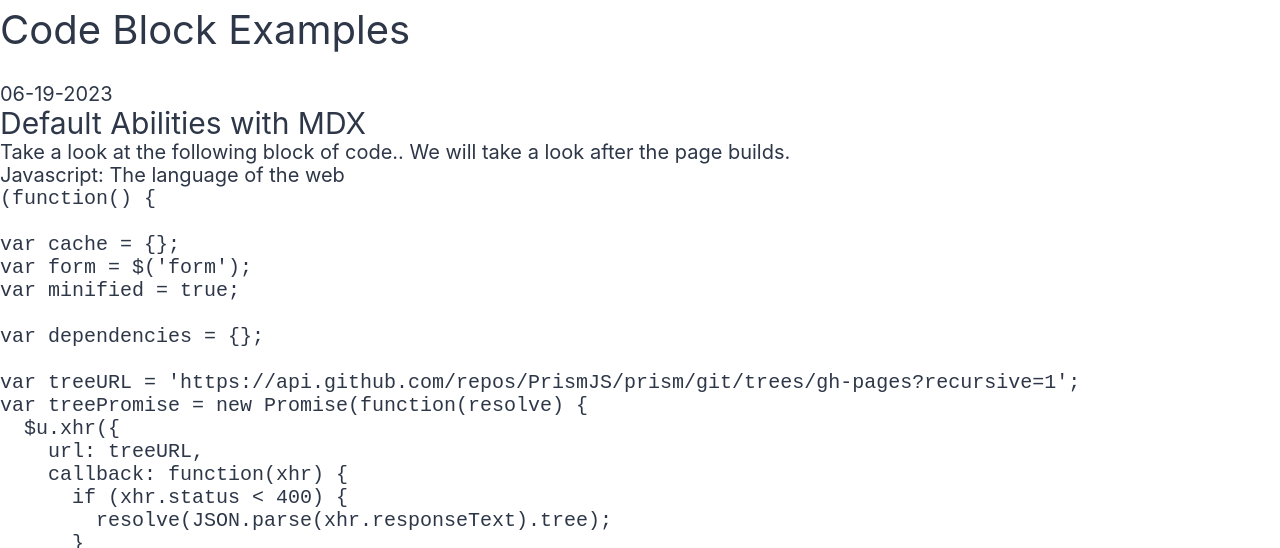
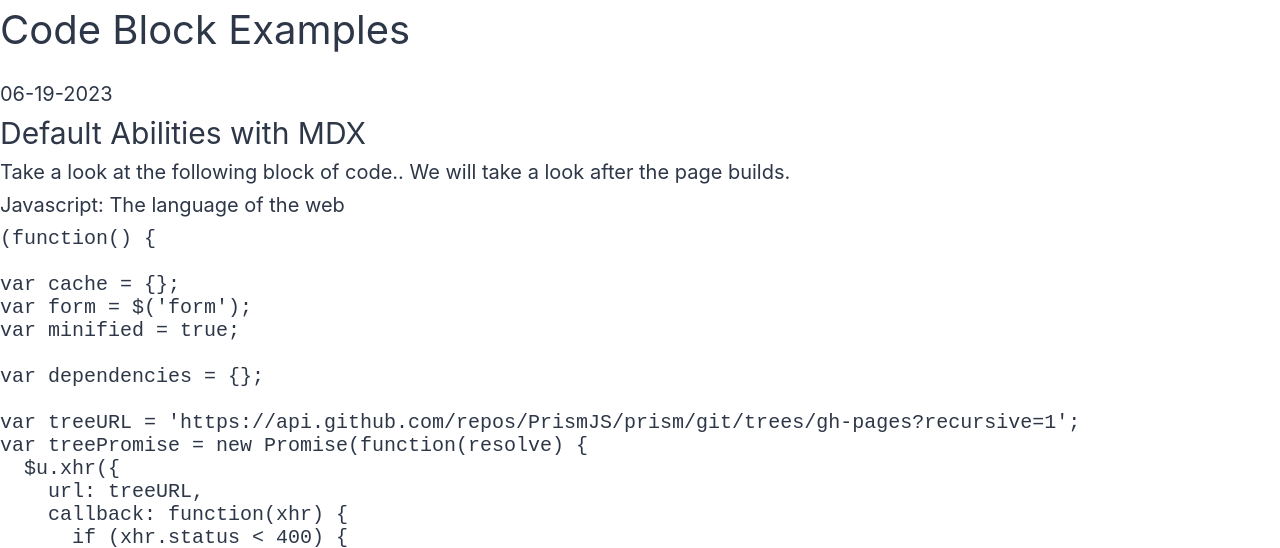
Before and after one commit to stall84/abortoorbit.com, a Gatsby site: page /blog/code-block-examples in a window 1280 px wide. Shown: the part 252-800 px from the top of the page. Built offline with nearby package versions, Linux system fonts and the light colour scheme; Gatsby itself is replaced by a stand-in of ours; some packages are replaced by stand-ins of ours; code samples lack their colours; a web font is replaced by a local one.

Commit message:
some left over changes from buildserver terraform. finalizing the layout and styling of markdown template.

```diff
--- a/package.json
+++ b/package.json
@@ -1,8 +1,8 @@
 {
-  "name": "v2-mes-net",
+  "name": "abort-to-orbit",
   "version": "1.0.0",
   "private": true,
-  "description": "v2-mes-net",
+  "description": "personal blogsite for Michael Stallings",
   "author": "Michael Stallings",
   "keywords": [
     "gatsby"
--- a/src/templates/post-template/post-template.module.scss
+++ b/src/templates/post-template/post-template.module.scss
@@ -1,3 +1,13 @@
+h1,h2,h3,h4,h5 {
+    margin: 1rem 0;
+
+
+}
+
+h1,h2,h3,h4,h5:hover {
+    color: var(--color-primary);
+}
+
 .blog-post-template-container {
     display: grid;
     grid-template-columns: 1fr;
```
Also changed, not shown: 1 other file.
